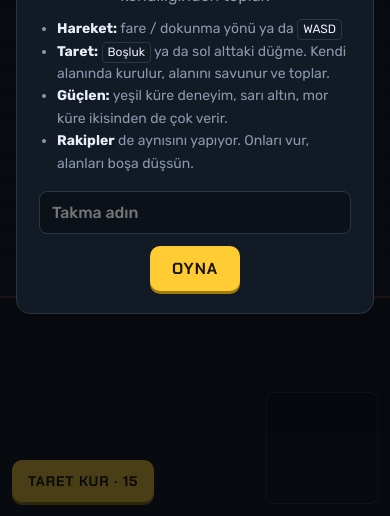
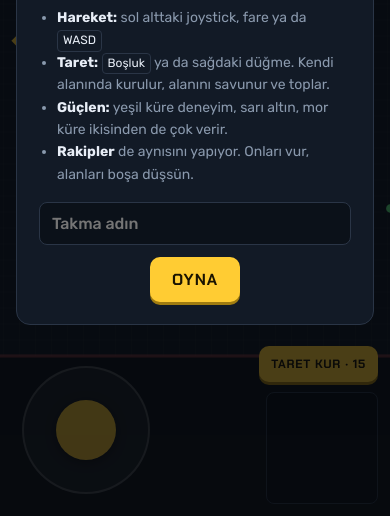
Before and after one commit to Rsl1666/Kpss-oyun, a plain HTML site: page index.html in a window 390 px wide. Shown: the part 328-844 px from the top of the page. Drawn offline with Linux system fonts and the light colour scheme.

Commit message:
Sol alta sanal joystick ekle, mobilde görüşü yakınlaştır
Co-Authored-By: Claude Opus 5.5 <noreply@anthropic.com>
Claude-Session: https://claude.ai/code/session_01AYR8fUZYuUxRXvFdV61pYJ

```diff
--- a/index.html
+++ b/index.html
@@ -33,7 +33,11 @@ canvas#c{position:fixed;inset:0;display:block;width:100%;height:100%}
 #board li.me{color:var(--accent);font-weight:700}
 #mini{bottom:calc(12px + env(safe-area-inset-bottom,0px));right:max(12px,env(safe-area-inset-right,0px));
   border:1px solid var(--line);border-radius:8px;background:#0a0e14;width:150px;height:150px;image-rendering:pixelated}
-#turretBtn{position:fixed;bottom:calc(14px + env(safe-area-inset-bottom,0px));left:max(12px,env(safe-area-inset-left,0px));
+#joy{position:fixed;left:calc(max(16px,env(safe-area-inset-left,0px)) + 6px);bottom:calc(22px + env(safe-area-inset-bottom,0px));
+  width:140px;height:140px;border-radius:50%;background:rgba(255,255,255,.06);border:2px solid rgba(255,255,255,.2);touch-action:none;z-index:3;cursor:grab}
+#knob{position:absolute;left:50%;top:50%;width:60px;height:60px;margin:-30px 0 0 -30px;border-radius:50%;
+  background:rgba(255,204,51,.88);box-shadow:0 2px 10px rgba(0,0,0,.5);pointer-events:none}
+#turretBtn{position:fixed;bottom:calc(174px + env(safe-area-inset-bottom,0px));right:max(12px,env(safe-area-inset-right,0px));z-index:3;
   font:700 14px var(--display);letter-spacing:.06em;color:#1a1300;background:var(--accent);border:0;border-radius:10px;
   padding:12px 16px;cursor:pointer;box-shadow:0 3px 0 #a07c10}
 #turretBtn:disabled{background:#3a4150;color:var(--muted);box-shadow:none;cursor:default}
@@ -53,7 +57,8 @@ input#nick{width:100%;box-sizing:border-box;font:500 16px var(--body);padding:11
 .btn{font:700 16px var(--display);letter-spacing:.06em;background:var(--accent);color:#1a1300;border:0;border-radius:10px;
   padding:12px 22px;cursor:pointer;box-shadow:0 3px 0 #a07c10}
 .cards{display:grid;grid-template-columns:repeat(3,1fr);gap:10px;margin-top:14px}
-@media (max-width:520px){.cards{grid-template-columns:1fr}#board{width:140px}#stats{width:170px}#mini{width:110px;height:110px}}
+@media (max-width:520px){.cards{grid-template-columns:1fr}#board{width:140px}#stats{width:170px}#mini{width:110px;height:110px}
+  #turretBtn{bottom:calc(134px + env(safe-area-inset-bottom,0px));font-size:12px;padding:10px 12px}#joy{width:124px;height:124px}}
 .card{background:#0b1119;border:1px solid var(--line);border-radius:10px;padding:14px 10px;cursor:pointer;color:var(--fg);font:inherit;text-align:center}
 .card:hover{border-color:var(--accent)}
 .card .ic{font:700 22px var(--display);color:var(--accent)}
@@ -79,6 +84,7 @@ input#nick{width:100%;box-sizing:border-box;font:500 16px var(--body);padding:11
 <div class="hud" id="board"><h3>Alan Sıralaması</h3><ol id="boardList"></ol></div>
 <canvas class="hud" id="mini" width="120" height="120"></canvas>
 <button id="turretBtn" type="button">TARET KUR · 15</button>
+<div id="joy" aria-label="Yön joystick'i"><div id="knob"></div></div>
 <div class="hud" id="toast"></div>
 
 <div class="overlay" id="start">
@@ -86,8 +92,8 @@ input#nick{width:100%;box-sizing:border-box;font:500 16px var(--body);padding:11
     <h1>ALAN AVCISI</h1>
     <p>Gezdiğin her kare senin olur. Alanına düşen her şeyi makinalı tüfeğin kendiliğinden toplar.</p>
     <ul>
-      <li><b>Hareket:</b> fare / dokunma yönü ya da <span class="kbd">WASD</span></li>
-      <li><b>Taret:</b> <span class="kbd">Boşluk</span> ya da sol alttaki düğme. Kendi alanında kurulur, alanını savunur ve toplar.</li>
+      <li><b>Hareket:</b> sol alttaki joystick, fare ya da <span class="kbd">WASD</span></li>
+      <li><b>Taret:</b> <span class="kbd">Boşluk</span> ya da sağdaki düğme. Kendi alanında kurulur, alanını savunur ve toplar.</li>
       <li><b>Güçlen:</b> yeşil küre deneyim, sarı altın, mor küre ikisinden de çok verir.</li>
       <li><b>Rakipler</b> de aynısını yapıyor. Onları vur, alanları boşa düşsün.</li>
     </ul>
@@ -136,7 +142,7 @@ const cellAt=(x,y)=>{const cx=x/CELL|0, cy=y/CELL|0; return (cx<0||cy<0||cx>=GW|
 const ownerAt=(x,y)=>{const i=cellAt(x,y);return i<0?0:owner[i]};
 
 function resize(){DPR=Math.min(2,window.devicePixelRatio||1);W=innerWidth;H=innerHeight;cv.width=W*DPR;cv.height=H*DPR;
-  scale=clamp(Math.min(W,H)/720,.62,1.1)}
+  scale=clamp(Math.min(W,H)/560,.8,1.1)}
 addEventListener('resize',resize); resize();
 
 /* ---------- varlıklar ---------- */
@@ -296,7 +302,16 @@ addEventListener('keydown',ev=>{if(ev.target.tagName==='INPUT'){if(ev.key==='Ent
   if(!$('lvup').hidden&&'123'.includes(ev.key))chooseUpg(+ev.key-1)});
 addEventListener('keyup',ev=>{keys[ev.key.toLowerCase()]=false});
 cv.addEventListener('pointermove',ev=>{ptr.x=ev.clientX;ptr.y=ev.clientY;if(ev.pointerType==='mouse')ptr.active=true});
-cv.addEventListener('pointerdown',ev=>{ptr.x=ev.clientX;ptr.y=ev.clientY;ptr.active=true});
+cv.addEventListener('pointerdown',ev=>{if(ev.pointerType!=='mouse')return;ptr.x=ev.clientX;ptr.y=ev.clientY;ptr.active=true});
+// sanal joystick
+const joy=$('joy'),knob=$('knob'),jv={x:0,y:0,id:null};
+function joyMove(ev){const r=joy.getBoundingClientRect(),R=r.width/2,m=R*.7;let dx=ev.clientX-r.left-R,dy=ev.clientY-r.top-R;
+  const l=Math.hypot(dx,dy);if(l>m){dx*=m/l;dy*=m/l}knob.style.transform=`translate(${dx}px,${dy}px)`;
+  const k=Math.hypot(dx,dy)/m;jv.x=k<.12?0:dx/m;jv.y=k<.12?0:dy/m}
+joy.addEventListener('pointerdown',ev=>{ev.preventDefault();jv.id=ev.pointerId;try{joy.setPointerCapture(ev.pointerId)}catch(e){}joyMove(ev)});
+joy.addEventListener('pointermove',ev=>{if(ev.pointerId===jv.id)joyMove(ev)});
+const joyEnd=ev=>{if(ev.pointerId!==jv.id)return;jv.id=null;jv.x=jv.y=0;knob.style.transform=''};
+joy.addEventListener('pointerup',joyEnd);joy.addEventListener('pointercancel',joyEnd);
 cv.addEventListener('pointerup',ev=>{if(ev.pointerType!=='mouse')ptr.active=false});
 cv.addEventListener('pointercancel',()=>{ptr.active=false});
 $('turretBtn').addEventListener('click',()=>{if(!paused)placeTurret(player)});
@@ -307,6 +322,7 @@ function playerDir(){
   let x=0,y=0;
   if(keys.w||keys.arrowup)y--;if(keys.s||keys.arrowdown)y++;if(keys.a||keys.arrowleft)x--;if(keys.d||keys.arrowright)x++;
   if(x||y){const l=Math.hypot(x,y);return {x:x/l,y:y/l}}
+  if(jv.id!==null)return {x:jv.x,y:jv.y};
   if(ptr.active){const dx=ptr.x-W/2,dy=ptr.y-H/2,l=Math.hypot(dx,dy);if(l<14)return {x:0,y:0};const k=Math.min(1,l/120);return {x:dx/l*k,y:dy/l*k}}
   return {x:0,y:0};
 }
```
